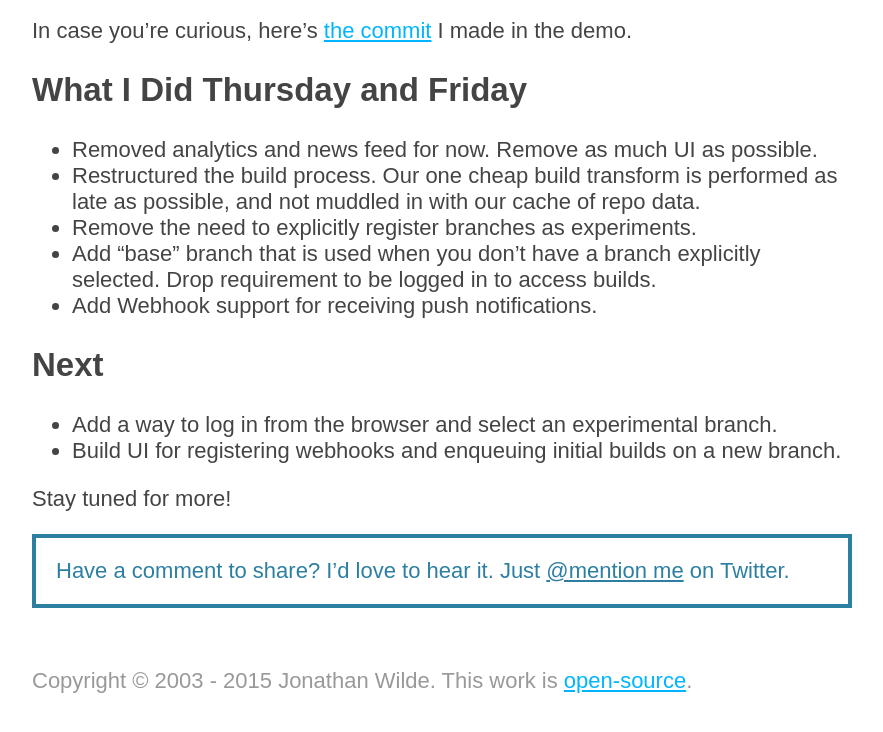
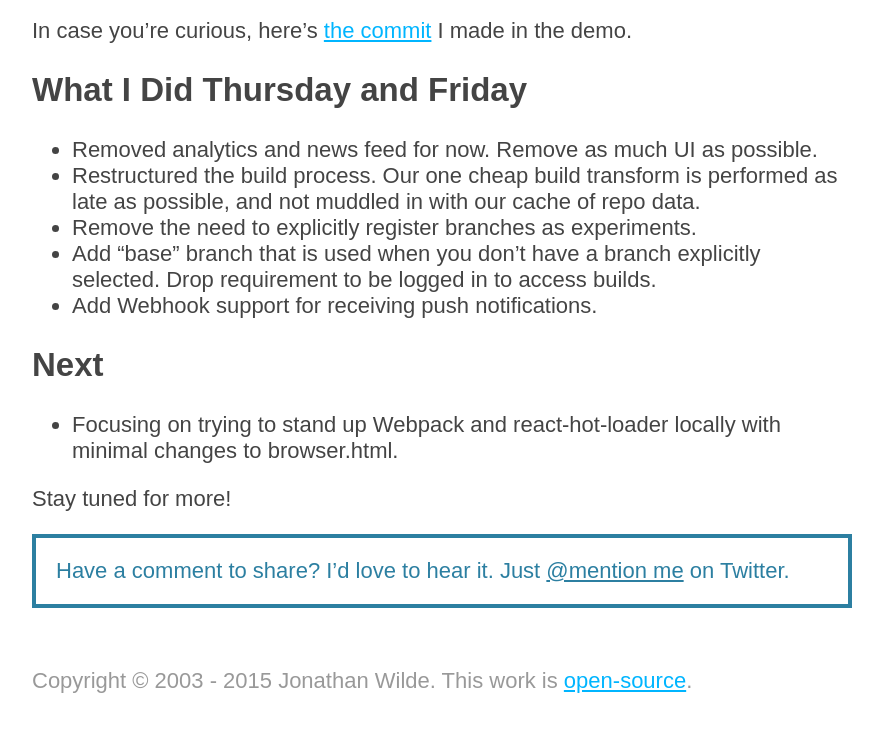
Before and after one commit to hellojwilde/hellojwilde.github.io, a Jekyll site: the page built from _posts/2015-07-04-gossamer-two-days-one-two.md, in a window 1280 px wide and 900 px high, scrolled down 1306 px, cut to the strip 146-878 px from the top of the window. Shown: the whole strip, without its empty margins (198-1081 px from the left). Built offline with Jekyll 4.4.1, drawn with Linux system fonts in a browser that asks for light colours.

Commit message:
Update 2015-07-04-gossamer-two-days-one-two.md

```diff
--- a/_posts/2015-07-04-gossamer-two-days-one-two.md
+++ b/_posts/2015-07-04-gossamer-two-days-one-two.md
@@ -38,7 +38,6 @@ In case you're curious, here's [the commit](https://github.com/hellojwilde/gossa
 
 ## Next
 
-- Add a way to log in from the browser and select an experimental branch.
-- Build UI for registering webhooks and enqueuing initial builds on a new branch.
+- Focusing on trying to stand up Webpack and react-hot-loader locally with minimal changes to browser.html.
 
 Stay tuned for more!
```
